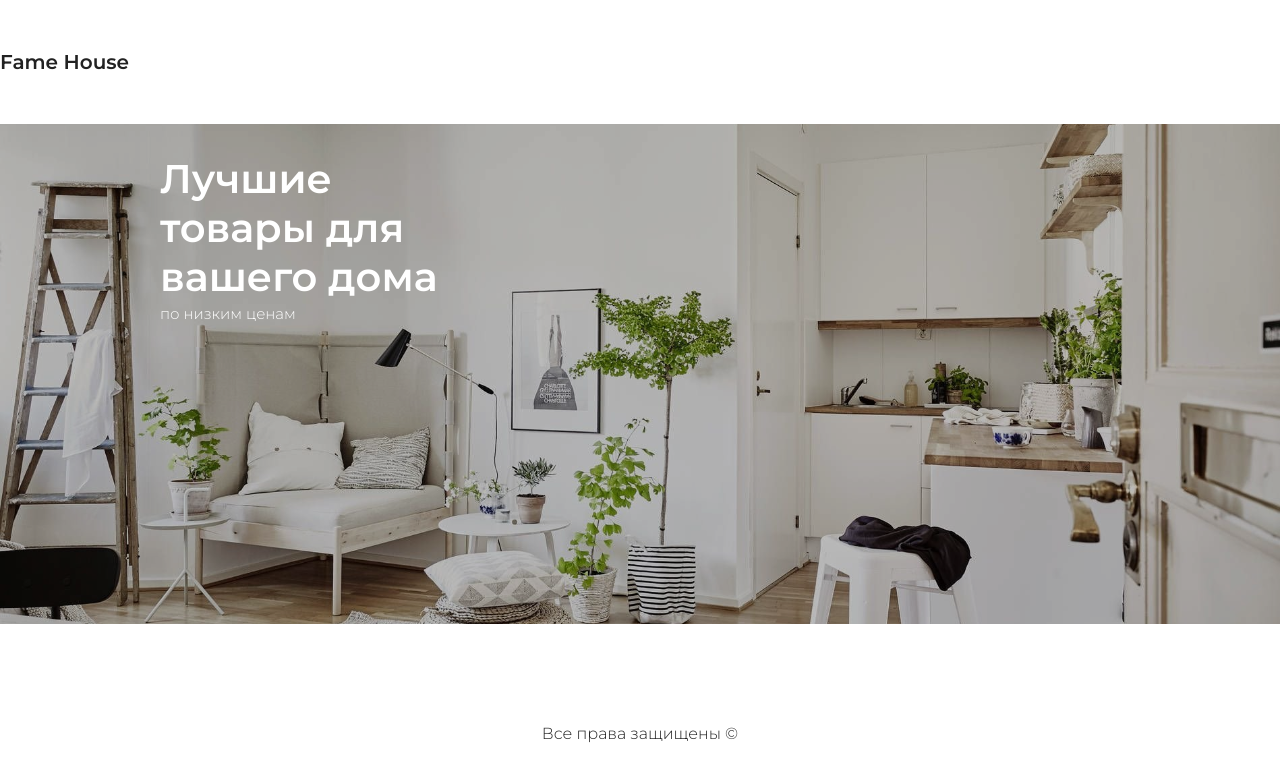
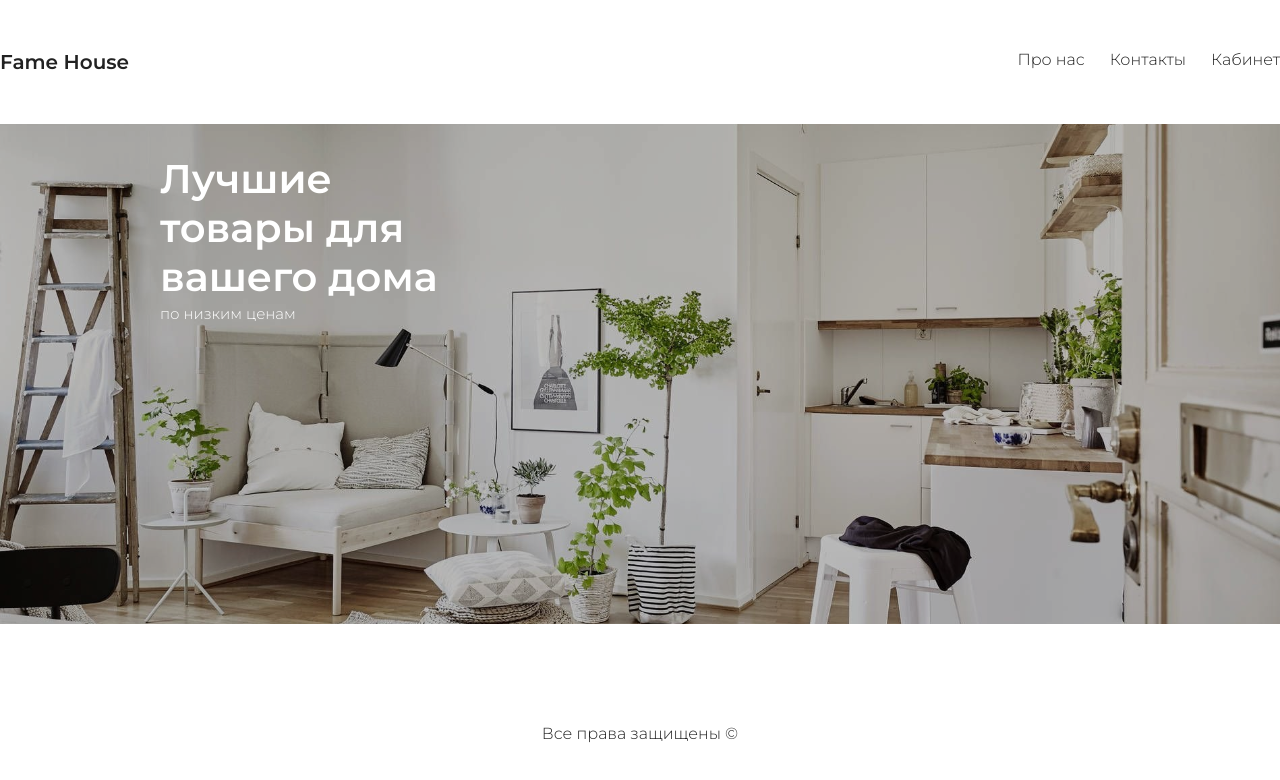
Before and after one commit to Dima12411/Shop, a React (Create React App) app: page / in a window 1280 px wide. Shown: the top 780 px of the page. Built offline with nearby package versions, Linux system fonts and the light colour scheme.

Commit message:
navigation menu

```diff
--- a/src/components/header/Header.module.css
+++ b/src/components/header/Header.module.css
@@ -1,6 +1,22 @@
 .logo {
     font-weight: 600;
     font-size: 20px;
+}
+
+.nav {
+    float: right;
+    list-style: none;
+}
+
+.nav li {
+    display: inline;
+    margin-left: 25px;
+    cursor: pointer;
+    transition: opacity 500ms ease;
+}
+
+.nav li:hover {
+    opacity: 0.5;
 }
 
 .presentation {
--- a/src/components/header/Header.tsx
+++ b/src/components/header/Header.tsx
@@ -6,6 +6,11 @@ const Header = () => {
         <header>
             <div>
                 <span className={styles.logo}>Fame House</span>
+                <ul className={styles.nav}>
+                    <li>Про нас</li>
+                    <li>Контакты</li>
+                    <li>Кабинет</li>
+                </ul>
             </div>
             <div className={styles.presentation}></div>
         </header>
```
